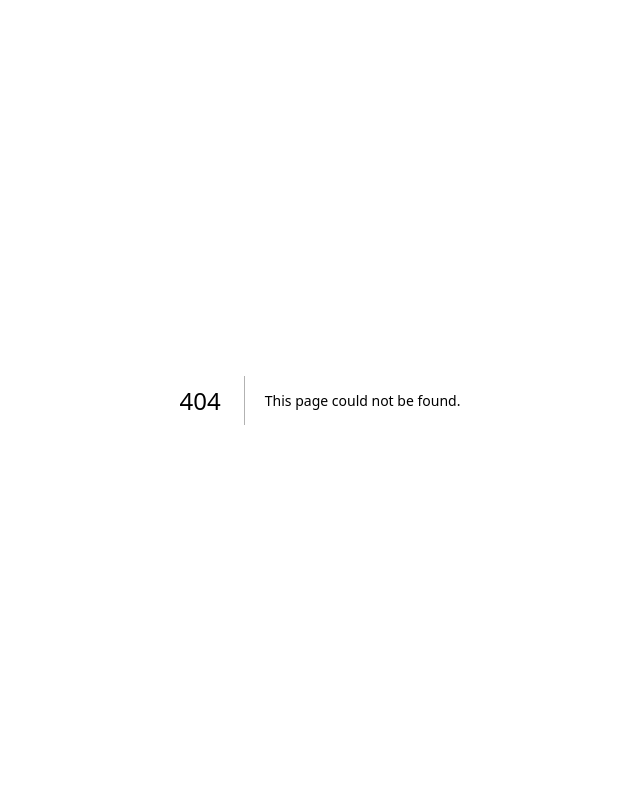
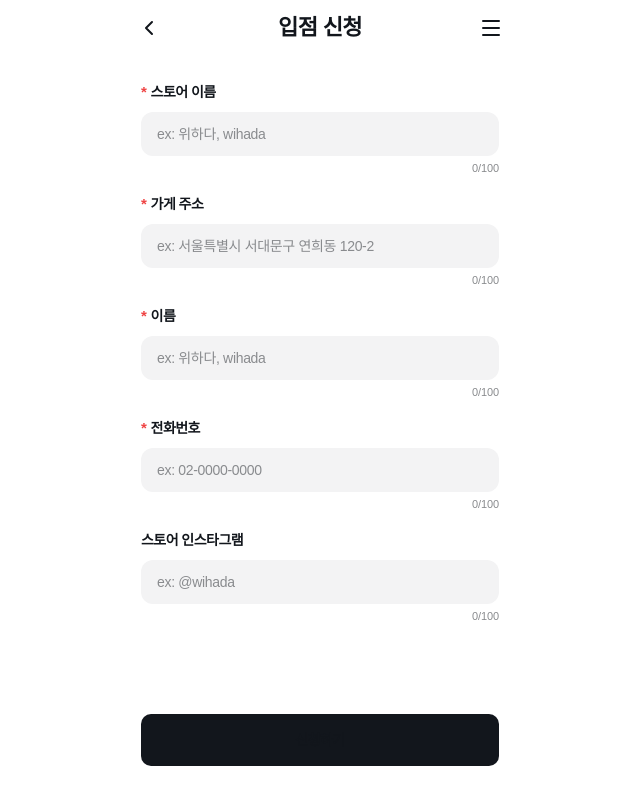
Before and after one commit to violetpay-social-seller/p3-web-seller, a Next.js app: page /onboarding in a window 1280 px wide. Before the commit this address had no page. Shown: the whole page, without its empty margins (320-960 px from the left). Built offline with nearby package versions, Linux system fonts and the light colour scheme.

Commit message:
feat: add seller onboarding form

```diff
--- /dev/null
+++ b/src/app/(seller)/onboarding/page.tsx
@@ -0,0 +1,5 @@
+import { SellerOnboardingScreen } from "@/features/onboarding/ui/seller-onboarding-screen";
+
+export default function OnboardingPage() {
+  return <SellerOnboardingScreen />;
+}
--- a/src/components/ui/field.tsx
+++ b/src/components/ui/field.tsx
@@ -5,9 +5,13 @@ type FieldProps = {
   children: ReactNode;
   className?: string;
   description?: string;
+  descriptionClassName?: string;
   error?: string;
+  errorClassName?: string;
   htmlFor?: string;
   label: string;
+  labelClassName?: string;
+  requiredPosition?: "after" | "before";
   required?: boolean;
 };
 
@@ -15,28 +19,46 @@ export function Field({
   children,
   className,
   description,
+  descriptionClassName,
   error,
+  errorClassName,
   htmlFor,
   label,
+  labelClassName,
+  requiredPosition = "after",
   required = false,
 }: FieldProps) {
   return (
     <div className={cn("space-y-2", className)}>
       <label
-        className="flex items-center gap-1 text-seller-body font-medium"
+        className={cn(
+          "flex items-center gap-1 text-seller-body font-medium",
+          labelClassName,
+        )}
         htmlFor={htmlFor}
       >
+        {required && requiredPosition === "before" ? (
+          <span aria-hidden="true" className="text-seller-danger">
+            *
+          </span>
+        ) : null}
         {label}
-        {required ? (
+        {required && requiredPosition === "after" ? (
           <span aria-hidden="true" className="text-seller-danger">
             *
           </span>
         ) : null}
       </label>
       {children}
-      {error ? <p className="text-xs text-seller-danger">{error}</p> : null}
+      {error ? (
+        <p className={cn("text-xs text-seller-danger", errorClassName)}>
+          {error}
+        </p>
+      ) : null}
       {!error && description ? (
-        <p className="text-xs text-seller-muted">{description}</p>
+        <p className={cn("text-xs text-seller-muted", descriptionClassName)}>
+          {description}
+        </p>
       ) : null}
     </div>
   );
--- a/src/features/auth/ui/role-selection-screen.tsx
+++ b/src/features/auth/ui/role-selection-screen.tsx
@@ -26,12 +26,9 @@ export function RoleSelectionScreen() {
         </h2>
 
         <div className="flex flex-col gap-2">
-          {roleOptions.map((role) => (
-            <button
-              className="flex min-h-[150px] flex-col items-start justify-center gap-1 rounded-xl bg-surface-subtle px-4 py-5 text-left"
-              key={role.label}
-              type="button"
-            >
+          {roleOptions.map((role) => {
+            const content = (
+              <>
                 <span className="mb-1 text-[11px] leading-4 font-medium tracking-[-0.11px] text-text-tertiary">
                   {role.label}
                 </span>
@@ -41,8 +38,21 @@ export function RoleSelectionScreen() {
                 <span className="text-[13px] leading-[18px] tracking-[-0.13px] text-text-tertiary">
                   {role.description}
                 </span>
+              </>
+            );
+            const className =
+              "flex min-h-[150px] flex-col items-start justify-center gap-1 rounded-xl bg-surface-subtle px-4 py-5 text-left";
+
+            return role.label === "판매자" ? (
+              <a className={className} href="/onboarding" key={role.label}>
+                {content}
+              </a>
+            ) : (
+              <button className={className} key={role.label} type="button">
+                {content}
               </button>
-          ))}
+            );
+          })}
         </div>
       </section>
     </main>
--- a/src/features/onboarding/api.ts
+++ b/src/features/onboarding/api/onboarding-api.ts
@@ -3,7 +3,7 @@ import type {
   CurrentSellerOnboarding,
   SellerOnboarding,
   SellerOnboardingInput,
-} from "@/features/onboarding/types";
+} from "@/features/onboarding/model/types";
 
 export const getCurrentOnboarding = () =>
   getJson<CurrentSellerOnboarding>("/seller/onboardings/current");
--- a/src/features/onboarding/mutations.ts
+++ b/src/features/onboarding/model/onboarding-mutations.ts
@@ -2,8 +2,8 @@ import { useMutation, useQueryClient } from "@tanstack/react-query";
 import {
   createOnboarding,
   resubmitOnboarding,
-} from "@/features/onboarding/api";
-import { onboardingKeys } from "@/features/onboarding/keys";
+} from "@/features/onboarding/api/onboarding-api";
+import { onboardingKeys } from "@/features/onboarding/api/onboarding-keys";
 
 function invalidateCurrentOnboarding(
   queryClient: ReturnType<typeof useQueryClient>,
--- a/src/features/onboarding/queries.ts
+++ b/src/features/onboarding/model/onboarding-queries.ts
@@ -1,6 +1,6 @@
 import { useQuery } from "@tanstack/react-query";
-import { getCurrentOnboarding } from "@/features/onboarding/api";
-import { onboardingKeys } from "@/features/onboarding/keys";
+import { getCurrentOnboarding } from "@/features/onboarding/api/onboarding-api";
+import { onboardingKeys } from "@/features/onboarding/api/onboarding-keys";
 
 export function useCurrentOnboardingQuery(enabled = true) {
   return useQuery({
--- /dev/null
+++ b/src/features/onboarding/ui/onboarding-form.tsx
@@ -0,0 +1,173 @@
+"use client";
+
+import { Button } from "@/components/ui/button";
+import { Field } from "@/components/ui/field";
+import { useCreateOnboardingMutation } from "@/features/onboarding/model/onboarding-mutations";
+import type { SellerOnboardingInput } from "@/features/onboarding/model/types";
+import { OnboardingTextField } from "@/features/onboarding/ui/onboarding-text-field";
+import { zodResolver } from "@hookform/resolvers/zod";
+import { useForm, useWatch } from "react-hook-form";
+import { z } from "zod";
+
+const schema = z.object({
+  storeName: z.string().trim().min(1, "스토어 이름을 입력해 주세요.").max(100),
+  address: z.string().trim().min(1, "가게 주소를 입력해 주세요.").max(100),
+  name: z.string().trim().min(1, "이름을 입력해 주세요.").max(100),
+  phoneNumber: z
+    .string()
+    .trim()
+    .min(1, "전화번호를 입력해 주세요.")
+    .max(20)
+    .regex(/^[0-9+()\- ]+$/, "전화번호 형식을 확인해 주세요."),
+  snsLink: z
+    .string()
+    .trim()
+    .max(100)
+    .refine(
+      (value) =>
+        !value || /^https?:\/\/.+/.test(value) || /^@?[\w.]+$/.test(value),
+      "인스타그램 계정 또는 링크 형식을 확인해 주세요.",
+    ),
+});
+
+type Values = z.infer<typeof schema>;
+
+const fieldLabelClassName =
+  "text-[18px] leading-6 font-semibold tracking-[-0.54px] [&>span]:text-[15px] [&>span]:leading-5 [&>span]:tracking-[-0.3px]";
+
+export function OnboardingForm() {
+  const createMutation = useCreateOnboardingMutation();
+  const form = useForm<Values>({
+    resolver: zodResolver(schema),
+    defaultValues: {
+      storeName: "",
+      address: "",
+      name: "",
+      phoneNumber: "",
+      snsLink: "",
+    },
+  });
+  const [storeName, address, name, phoneNumber, snsLink] = useWatch({
+    control: form.control,
+    name: ["storeName", "address", "name", "phoneNumber", "snsLink"],
+  });
+
+  async function onSubmit(values: Values) {
+    const input: SellerOnboardingInput = {
+      storeName: values.storeName.trim(),
+      address: values.address.trim(),
+      phoneNumber: values.phoneNumber.trim(),
+      snsLink: values.snsLink.trim() || null,
+    };
+    await createMutation.mutateAsync(input);
+  }
+
+  return (
+    <form
+      className="flex flex-1 flex-col"
+      noValidate
+      onSubmit={form.handleSubmit(onSubmit)}
+    >
+      <div className="space-y-4 px-4 pt-6 pb-4">
+        <Field
+          error={form.formState.errors.storeName?.message}
+          htmlFor="store-name"
+          label="스토어 이름"
+          labelClassName={fieldLabelClassName}
+          required
+          requiredPosition="before"
+        >
+          <OnboardingTextField
+            {...form.register("storeName")}
+            error={Boolean(form.formState.errors.storeName)}
+            id="store-name"
+            placeholder="ex: 위하다, wihada"
+            value={storeName}
+          />
+        </Field>
+        <Field
+          error={form.formState.errors.address?.message}
+          htmlFor="store-address"
+          label="가게 주소"
+          labelClassName={fieldLabelClassName}
+          required
+          requiredPosition="before"
+        >
+          <OnboardingTextField
+            {...form.register("address")}
+            error={Boolean(form.formState.errors.address)}
+            id="store-address"
+            placeholder="ex: 서울특별시 서대문구 연희동 120-2"
+            value={address}
+          />
+        </Field>
+        <Field
+          error={form.formState.errors.name?.message}
+          htmlFor="applicant-name"
+          label="이름"
+          labelClassName={fieldLabelClassName}
+          required
+          requiredPosition="before"
+        >
+          <OnboardingTextField
+            {...form.register("name")}
+            error={Boolean(form.formState.errors.name)}
+            id="applicant-name"
+            placeholder="ex: 위하다, wihada"
+            value={name}
+          />
+        </Field>
+        <Field
+          error={form.formState.errors.phoneNumber?.message}
+          htmlFor="store-phone"
+          label="전화번호"
+          labelClassName={fieldLabelClassName}
+          required
+          requiredPosition="before"
+        >
+          <OnboardingTextField
+            {...form.register("phoneNumber")}
+            error={Boolean(form.formState.errors.phoneNumber)}
+            id="store-phone"
+            placeholder="ex: 02-0000-0000"
+            type="tel"
+            value={phoneNumber}
+          />
+        </Field>
+        <Field
+          error={form.formState.errors.snsLink?.message}
+          htmlFor="store-instagram"
+          label="스토어 인스타그램"
+          labelClassName="text-[18px] leading-6 font-semibold tracking-[-0.54px]"
+        >
+          <OnboardingTextField
+            {...form.register("snsLink")}
+            error={Boolean(form.formState.errors.snsLink)}
+            id="store-instagram"
+            placeholder="ex: @wihada"
+            type="url"
+            value={snsLink}
+          />
+        </Field>
+        {createMutation.error ? (
+          <p aria-live="polite" className="text-sm text-text-error">
+            {createMutation.error instanceof Error
+              ? createMutation.error.message
+              : "신청을 처리하지 못했습니다. 잠시 후 다시 시도해 주세요."}
+          </p>
+        ) : null}
+      </div>
+      <div className="mt-auto px-4 pt-4 pb-[max(2.125rem,env(safe-area-inset-bottom))]">
+        <Button
+          className="h-[52px] rounded-2xl text-[18px] leading-6 font-semibold tracking-[-0.54px]"
+          disabled={createMutation.isPending}
+          fullWidth
+          size="lg"
+          type="submit"
+        >
+          {createMutation.isPending ? "처리 중..." : "신청하기"}
+        </Button>
+      </div>
+    </form>
+  );
+}
--- /dev/null
+++ b/src/features/onboarding/ui/onboarding-header.tsx
@@ -0,0 +1,24 @@
+import { ChevronLeft, Menu } from "lucide-react";
+
+export function OnboardingHeader() {
+  return (
+    <header className="flex h-14 items-center justify-between">
+      <a
+        aria-label="로그인 화면으로 돌아가기"
+        className="flex size-12 items-center justify-center"
+        href="/seller"
+      >
+        <ChevronLeft aria-hidden="true" className="size-6" strokeWidth={2} />
+      </a>
+      <h1 className="text-[22px] leading-[30px] font-bold tracking-[-0.66px]">
+        입점 신청
+      </h1>
+      <span
+        aria-hidden="true"
+        className="flex size-12 items-center justify-center"
+      >
+        <Menu className="size-6" strokeWidth={2} />
+      </span>
+    </header>
+  );
+}
--- /dev/null
+++ b/src/features/onboarding/ui/onboarding-text-field.tsx
@@ -0,0 +1,31 @@
+import { type InputHTMLAttributes, forwardRef } from "react";
+import { Input } from "@/components/ui/input";
+
+type OnboardingTextFieldProps = Omit<
+  InputHTMLAttributes<HTMLInputElement>,
+  "maxLength"
+> & {
+  error?: boolean;
+  maxLength?: number;
+  value: string;
+};
+
+export const OnboardingTextField = forwardRef<
+  HTMLInputElement,
+  OnboardingTextFieldProps
+>(({ error = false, maxLength = 100, value, ...props }, ref) => (
+  <div className="space-y-1">
+    <Input
+      {...props}
+      className="h-11 rounded-xl border-0 bg-surface-subtle px-4 text-base leading-6 tracking-[-0.32px] placeholder:text-text-disabled focus:ring-2 focus:ring-brand-primary/20"
+      error={error}
+      maxLength={maxLength}
+      ref={ref}
+    />
+    <p className="text-right text-[11px] leading-4 font-medium tracking-[-0.11px] text-text-disabled">
+      {value.length}/{maxLength}
+    </p>
+  </div>
+));
+
+OnboardingTextField.displayName = "OnboardingTextField";
--- /dev/null
+++ b/src/features/onboarding/ui/seller-onboarding-screen.tsx
@@ -0,0 +1,11 @@
+import { OnboardingForm } from "@/features/onboarding/ui/onboarding-form";
+import { OnboardingHeader } from "@/features/onboarding/ui/onboarding-header";
+
+export function SellerOnboardingScreen() {
+  return (
+    <main className="mx-auto flex min-h-dvh w-full max-w-[390px] flex-col bg-surface-default text-text-primary">
+      <OnboardingHeader />
+      <OnboardingForm />
+    </main>
+  );
+}
```
Also changed, not shown: src/features/onboarding/api/onboarding-keys.ts (renamed from src/features/onboarding/keys.ts), src/features/onboarding/model/types.ts (renamed from src/features/onboarding/types.ts). Lines whose indentation alone changed are shown as unchanged.
